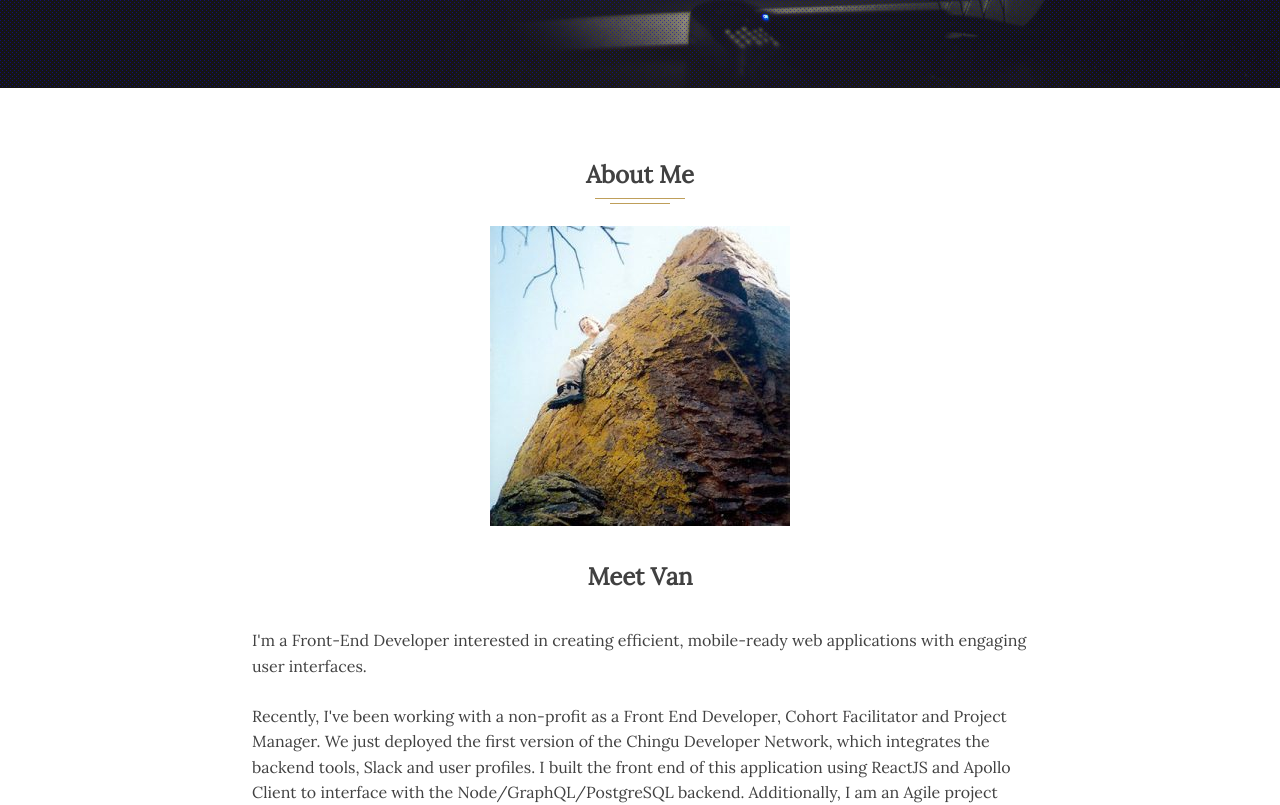
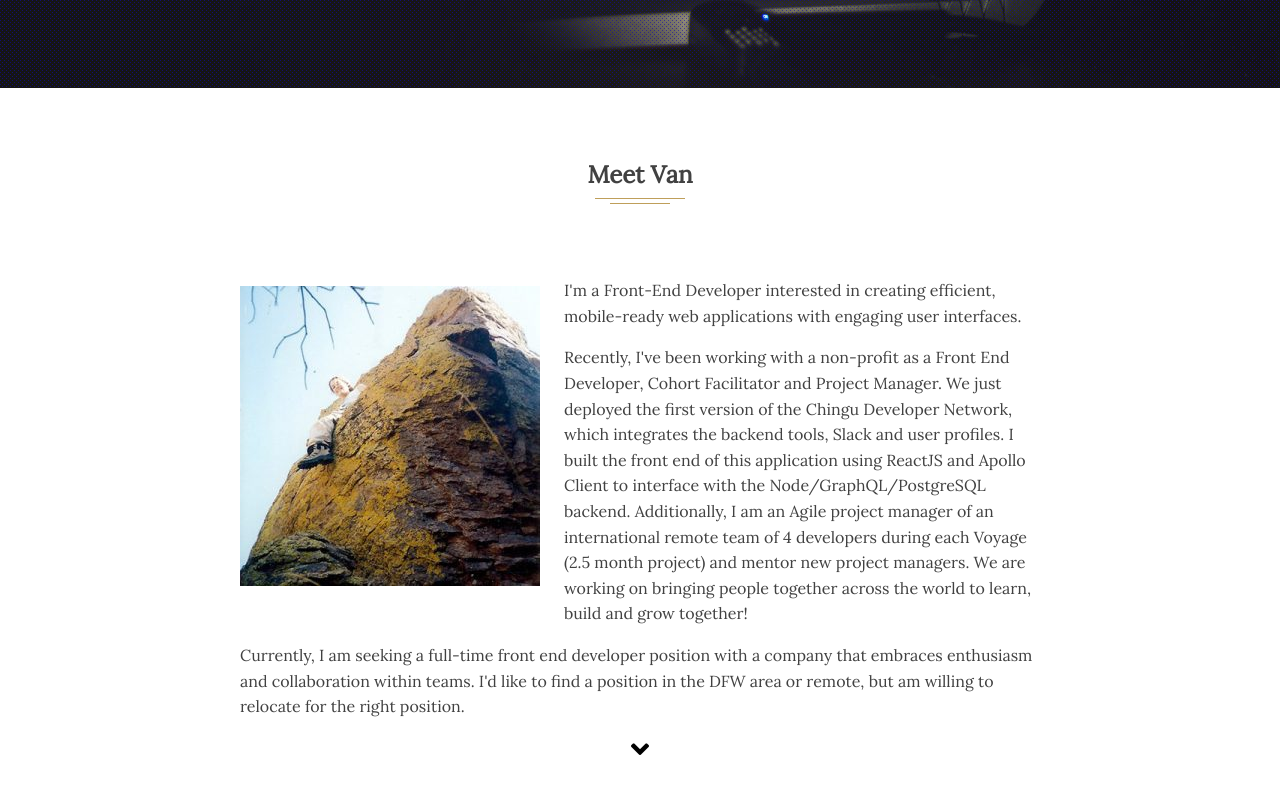
Before and after one commit to vannya/vannya-portfolio, a React (Create React App) app: page / in a window 1280 px wide. Shown: the part 780-1585 px from the top of the page. Built offline with nearby package versions, Linux system fonts and the light colour scheme.

Commit message:
about and resume styling fixes

```diff
--- a/src/components/pages/About.js
+++ b/src/components/pages/About.js
@@ -1,18 +1,15 @@
 import React from "react";
 import PageHeader from "../common/PageHeader";
-import IconBlurb from "../common/IconBlurb";
-import ProgressBar from "../common/ProgressBar";
-import WhenInView from "../common/WhenInView";
 import rocks from "../../stylesheets/assets/VanRocks-300x300.jpg";
 
 const About = props => {
   return (
     <div id="about" className="about">
-      <PageHeader text="About Me" />
+      <PageHeader text="Meet Van" />
       <div className="about-center">
         <div className="img-group">
-              <img src={rocks} alt="" />
-              <h2>Meet Van</h2>
+          <div>
+            <img src={rocks} alt="Van Tabbert" align="left" />
             <p>
               I'm a Front-End Developer interested in creating efficient,
               mobile-ready web applications with engaging user interfaces.
@@ -20,22 +17,22 @@ const About = props => {
             <p>
               Recently, I've been working with a non-profit as a Front End
               Developer, Cohort Facilitator and Project Manager. We just
-                deployed the first version of the Chingu Developer Network,
-                which integrates the backend tools, Slack and user profiles. I
-                built the front end of this application using ReactJS and Apollo
-                Client to interface with the Node/GraphQL/PostgreSQL backend.
-                Additionally, I am an Agile project manager of an international
-                remote team of 4 developers during each Voyage (2.5 month
-                project) and mentor new project managers. We are working on
-                bringing people together across the world to learn, build and
-                grow together!
+              deployed the first version of the Chingu Developer Network, which
+              integrates the backend tools, Slack and user profiles. I built the
+              front end of this application using ReactJS and Apollo Client to
+              interface with the Node/GraphQL/PostgreSQL backend. Additionally,
+              I am an Agile project manager of an international remote team of 4
+              developers during each Voyage (2.5 month project) and mentor new
+              project managers. We are working on bringing people together
+              across the world to learn, build and grow together!
             </p>
             <p>
               Currently, I am seeking a full-time front end developer position
               with a company that embraces enthusiasm and collaboration within
-                teams. I'd like to find a position in the DFW area or remote,
-                but am willing to relocate for the right position.
+              teams. I'd like to find a position in the DFW area or remote, but
+              am willing to relocate for the right position.
             </p>
+          </div>
         </div>
       </div>
       {window.location.pathname === "/" ? (
--- a/src/components/pages/Resume.js
+++ b/src/components/pages/Resume.js
@@ -73,7 +73,7 @@ const Resume = () => {
             </div>
             <div className="resume-section">
               <div className="resume-subheader">CERTIFICATIONS</div>
-              <div className="resume-s<span>ubheader-underline"></div>
+              <div className="resume-subheader-underline"></div>
               <div className="resume-group">
                 <div className="resume-text">FCC Front End Certificate</div>
                 <div className="resume-text resume-date">Feb 2018</div>
@@ -137,7 +137,7 @@ const Resume = () => {
               <div className="resume-text"><a className="resume-link" href="https://chingu.io/">Chingu.io</a>: Front end development of the Chingu Development Network client using React and interfacing with a Node/GraphQL/PostgreSQL backend.</div>
               <div className="resume-text"><a className="resume-link" href="https://junipermail.herokuapp.com/">JuniperMail</a>: Survey generation site using MERN stack with Stripe and Sendgrid.</div>
               <div className="resume-text"><a className="resume-link" href="https://bearbnb-06.herokuapp.com/">Bearbnb</a>: Clone of Airbnb using ReactJS/Redux, Express, Node.js and MongoDB. </div>
-              <div className="resume-text"><a className="resume-link" href="https://www.npmjs.com/package/vannya-mern-app"></a>: NPM published boilerplate package for creating MERN apps.</div>
+              <div className="resume-text"><a className="resume-link" href="https://www.npmjs.com/package/vannya-mern-app">Vannya-MERN-app</a>: NPM published boilerplate package for creating MERN apps.</div>
               <div className="resume-text"><a className="resume-link" href="https://vannya.github.io/momentum-clone/">Momentum</a>: Clone of productivity Chrome Tab Extension using React/Firebase. </div>
               <div className="resume-text"><a className="resume-link" href="https://turtrello.herokuapp.com/">Turtrello</a>: Kanban-style web application using React and Firebase. </div>
               <div className="resume-text"><a className="resume-link" href="vannya.me/">Vannya.me</a>: Personal portfolio site using React where my work can be found.</div>
--- a/src/stylesheets/main.css
+++ b/src/stylesheets/main.css
@@ -769,7 +769,6 @@ button:hover {
 .about {
   display: flex;
   flex-direction: column;
-  justify-content: space-around;
   align-items: center;
   margin: 3rem;
   min-height: 100vh; }
@@ -788,35 +787,12 @@ button:hover {
     .about > a > i:hover {
       color: #bf9f5a; }
 
-.about-lower {
+.about-center {
   display: flex;
   flex-direction: row;
   justify-content: center;
   align-items: center;
-  margin: 2rem 0;
-  flex-wrap: wrap;
-  animation: slideInBottom .75s ease both; }
-  @media (min-width: 1025px) {
-    .about-lower {
-      max-width: 1200px; } }
-  @media (max-width: 1023px) {
-    .about-lower {
-      max-width: 600px; } }
-  .about-lower > div {
-    width: 200px;
-    margin: 0.5rem 0.5rem; }
-  .about-lower > div > h2 {
-    margin: 0.5rem 0;
-    font-size: 1.2rem; }
-  .about-lower > div > h4 {
-    margin: 0 auto;
-    font-size: 0.9rem; }
-
-.about-center {
-  display: flex;
-  flex-direction: row;
-  justify-content: center;
-  align-items: center; }
+  margin-top: 3rem; }
   @media (max-width: 1023px) {
     .about-center {
       flex-wrap: wrap; } }
@@ -832,8 +808,8 @@ button:hover {
   @media (max-width: 1023px) {
     .img-group {
       padding: 0 1rem; } }
-  .img-group > img {
-    margin: 0.75rem;
+  .img-group > div > img {
+    margin: 1.5rem 1.5rem 1.5rem 0;
     height: 300px;
     width: 300px; }
   .img-group > p {
@@ -1042,9 +1018,16 @@ button:hover {
     padding: 0.25rem 0.5rem;
     border: 1px solid #025757; }
 
+.resume {
+  display: flex;
+  flex-direction: column;
+  justify-content: center;
+  align-items: center; }
+
 .resume-wrapper {
   font-family: 'Roboto', sans-serif;
   border: 1px solid #bf9f5a;
+  max-width: 1200px;
   margin: 2em 8em; }
   @media (max-width: 1023px) {
     .resume-wrapper {
@@ -1148,6 +1131,8 @@ button:hover {
     .resume-wrapper .resume-body .resume-group {
       position: relative;
       padding-bottom: 1em; }
+    .resume-wrapper .resume-body .resume-text {
+      max-width: 600px; }
       .resume-wrapper .resume-body .resume-text.bottom-space {
         padding-bottom: 1em; }
       .resume-wrapper .resume-body .resume-text.resume-date {
--- a/src/stylesheets/pages/_about.scss
+++ b/src/stylesheets/pages/_about.scss
@@ -1,7 +1,6 @@
 .about {
   display: flex;
   flex-direction: column;
-  justify-content: space-around;
   align-items: center;
   margin: 3rem;
   min-height: 100vh;
@@ -28,43 +27,12 @@
   }
 }
 
-.about-lower {
-  display: flex;
-  flex-direction: row;
-  justify-content: center;
-  align-items: center;
-  margin: 2rem 0;
-  flex-wrap: wrap;
-  animation: slideInBottom .75s ease both;
-  @include media('>desktop') {
-    max-width: 1200px;
-  }
-  @include media('<desktop') {
-    max-width: 600px;
-  }
-
-
-  > div {
-    width: 200px;
-    margin: 0.5rem 0.5rem;
-  }
-
-  > div > h2 {
-    margin: 0.5rem 0;
-    font-size: 1.2rem;
-  }
-
-  > div > h4 {
-    margin: 0 auto;
-    font-size: 0.9rem;
-  }
-}
-
 .about-center {
   display: flex;
   flex-direction: row;
   justify-content: center;
   align-items: center;
+  margin-top: 3rem;
 
   @include media('<desktop') {
     flex-wrap: wrap;
@@ -84,8 +52,8 @@
     padding: 0 1rem;
   }
 
-  > img {
-    margin: 0.75rem;
+  > div > img {
+    margin: 1.5rem 1.5rem 1.5rem 0;
     height: 300px;
     width: 300px;
   }
```
Also changed, not shown: src/stylesheets/pages/_resume.scss (+9 -0 lines). Lines whose indentation alone changed are shown as unchanged.
